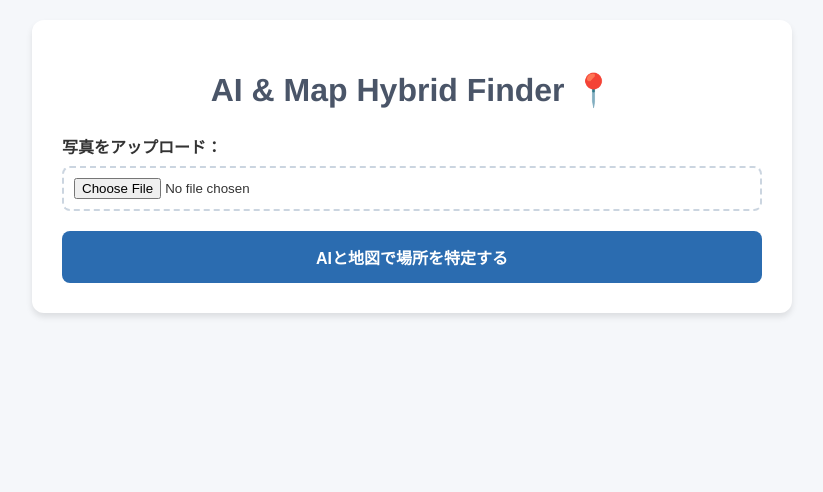
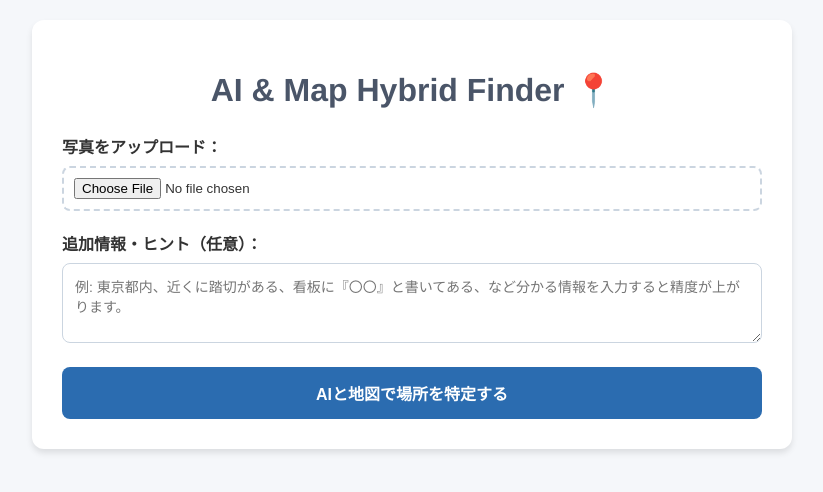
Before and after one commit to nanase040220-source/my-ai-location-app, a FastAPI app: page / in a window 1280 px wide. Shown: the top 492 px of the page, without its empty margins (228-1051 px from the left). Run offline with FastAPI, Linux system fonts and the light colour scheme.

Commit message:
Update index.html

```diff
--- a/templates/index.html
+++ b/templates/index.html
@@ -12,6 +12,15 @@
         h1 { text-align: center; color: #4a5568; margin-bottom: 25px; }
         .form-group { margin-bottom: 20px; }
         input[type="file"] { width: 100%; padding: 10px; border: 2px dashed #cbd5e0; border-radius: 8px; cursor: pointer; box-sizing: border-box; }
+
+        /* 🔥 追加：テキスト入力エリアのスタイル */
+        textarea {
+            width: 100%; height: 80px; padding: 12px; border: 1px solid #cbd5e0;
+            border-radius: 8px; box-sizing: border-box; resize: vertical;
+            font-family: inherit; font-size: 14px;
+        }
+        textarea:focus { border-color: #2b6cb0; outline: none; }
+
         button {
             width: 100%; background: #2b6cb0; color: white; border: none; padding: 14px;
             font-size: 16px; font-weight: bold; border-radius: 8px; cursor: pointer; transition: background 0.2s;
@@ -34,16 +43,15 @@
         .prob-badge { font-weight: bold; padding: 2px 8px; border-radius: 12px; background: #edf2f7; color: #4a5568; }
         .rank-1 .prob-badge { background: #fed7d7; color: #9b2c2c; }
 
-        /* 🔥 ボタン配置用のスタイル */
         .btn-group { display: flex; gap: 8px; margin-top: 5px; }
         .verify-btn {
             flex: 1; padding: 8px; font-size: 12px; font-weight: normal; background: #4a5568; text-align: center;
             color: white; text-decoration: none; border-radius: 4px; transition: background 0.2s;
         }
         .verify-btn:hover { background: #2d3748; }
-        .btn-img { background: #dd6b20; } /* 画像検索はオレンジ */
+        .btn-img { background: #dd6b20; }
         .btn-img:hover { background: #c05621; }
-        .btn-sv { background: #319795; }  /* ストリートビューは緑 */
+        .btn-sv { background: #319795; }
         .btn-sv:hover { background: #234e52; }
     </style>
 </head>
@@ -57,9 +65,14 @@
         <input type="file" id="imageInput" accept="image/*">
     </div>
 
+    <div class="form-group">
+        <label for="hintInput" style="font-weight: bold; display: block; margin-bottom: 8px;">追加情報・ヒント（任意）：</label>
+        <textarea id="hintInput" placeholder="例: 東京都内、近くに踏切がある、看板に『〇〇』と書いてある、など分かる情報を入力すると精度が上がります。"></textarea>
+    </div>
+
     <button id="uploadBtn">AIと地図で場所を特定する</button>
 
-    <div class="loading" id="loadingText">⏳ AIが複数の候補地と確率を算出中...</div>
+    <div class="loading" id="loadingText">⏳ AIが情報をもとに候補地を算出中...</div>
 
     <div id="resultArea" class="result-box">
         <h3 style="margin-top:0; color: #2b6cb0;">📍 予測・特定結果</h3>
@@ -75,6 +88,7 @@
 <script>
     document.addEventListener("DOMContentLoaded", () => {
         const imageInput = document.getElementById('imageInput');
+        const hintInput = document.getElementById('hintInput'); // 🔥 追加
         const uploadBtn = document.getElementById('uploadBtn');
         const loadingText = document.getElementById('loadingText');
         const resultArea = document.getElementById('resultArea');
@@ -114,6 +128,7 @@
 
             const formData = new FormData();
             formData.append('file', file);
+            formData.append('hint', hintInput.value); // 🔥 テキストヒントをサーバーへ送る
 
             try {
                 const response = await fetch('/analyze', { method: 'POST', body: formData });
@@ -129,7 +144,7 @@
                 if (map === null) {
                     map = L.map('map');
                     L.tileLayer('https://{s}.tile.openstreetmap.org/{z}/{x}/{y}.png', {
-                        attribution: '&copy; OpenStreetMap contributors'
+                        attribution: '© OpenStreetMap contributors'
                     }).addTo(map);
                 }
 
@@ -141,12 +156,10 @@
                 result.candidates.forEach((candidate, index) => {
                     const rank = index + 1;
 
-                    // 🔥 Google画像検索とストリートビューのURLを生成
                     const encodedLocation = encodeURIComponent(candidate.location);
                     const googleImagesUrl = `https://www.google.com/search?tbm=isch&q=${encodedLocation}`;
                     const streetViewUrl = `https://www.google.com/maps/@?api=1&map_action=pano&viewpoint=${candidate.lat},${candidate.lng}`;
 
-                    // 1. リストの作成（ボタンを追加）
                     const li = document.createElement('li');
                     li.className = `candidate-item rank-${rank}`;
                     li.innerHTML = `
@@ -161,7 +174,6 @@
                     `;
                     candidateList.appendChild(li);
 
-                    // 2. ピン立て
                     const markerIcon = icons[index] || icons[1];
                     const marker = L.marker([candidate.lat, candidate.lng], { icon: markerIcon })
                         .addTo(map)
```
